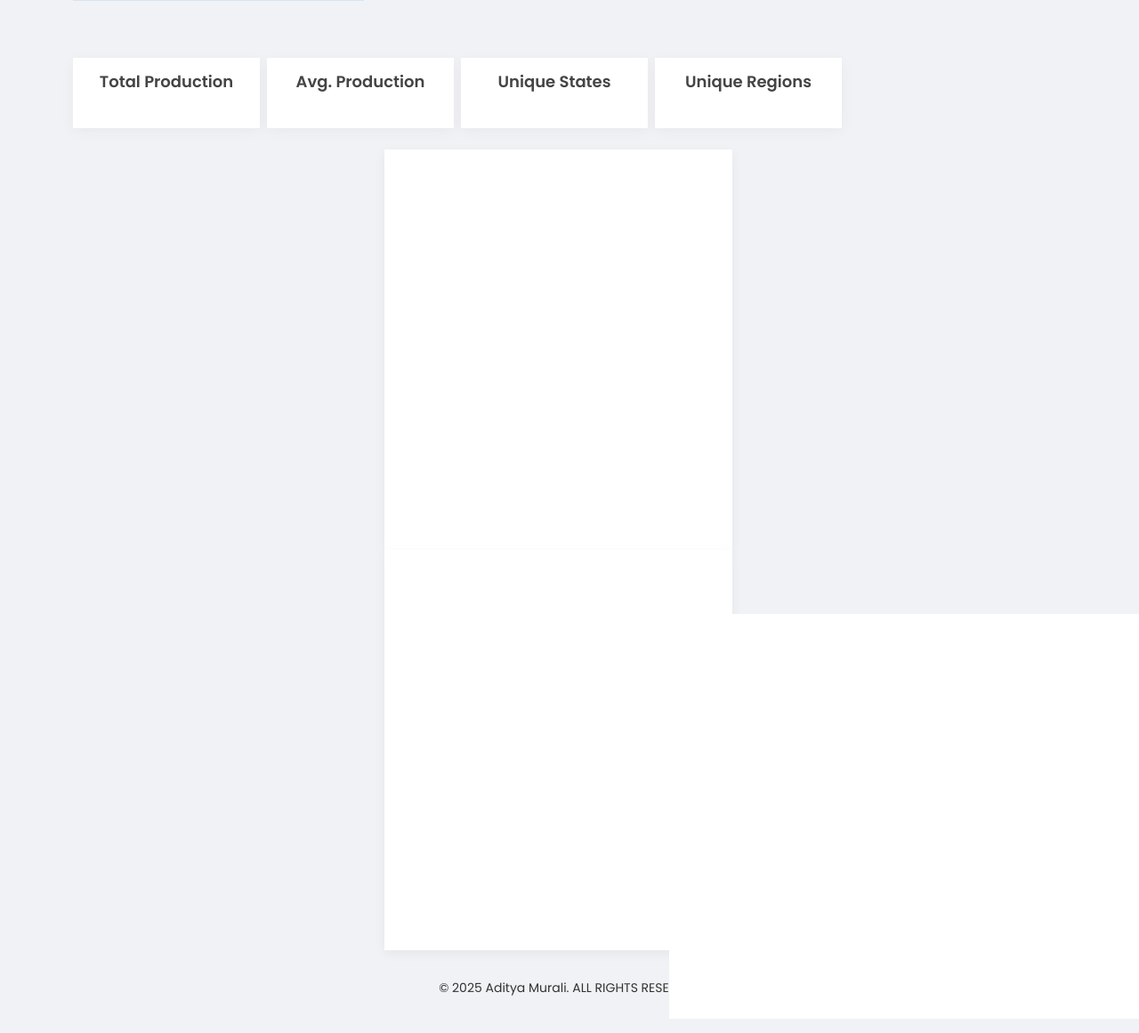
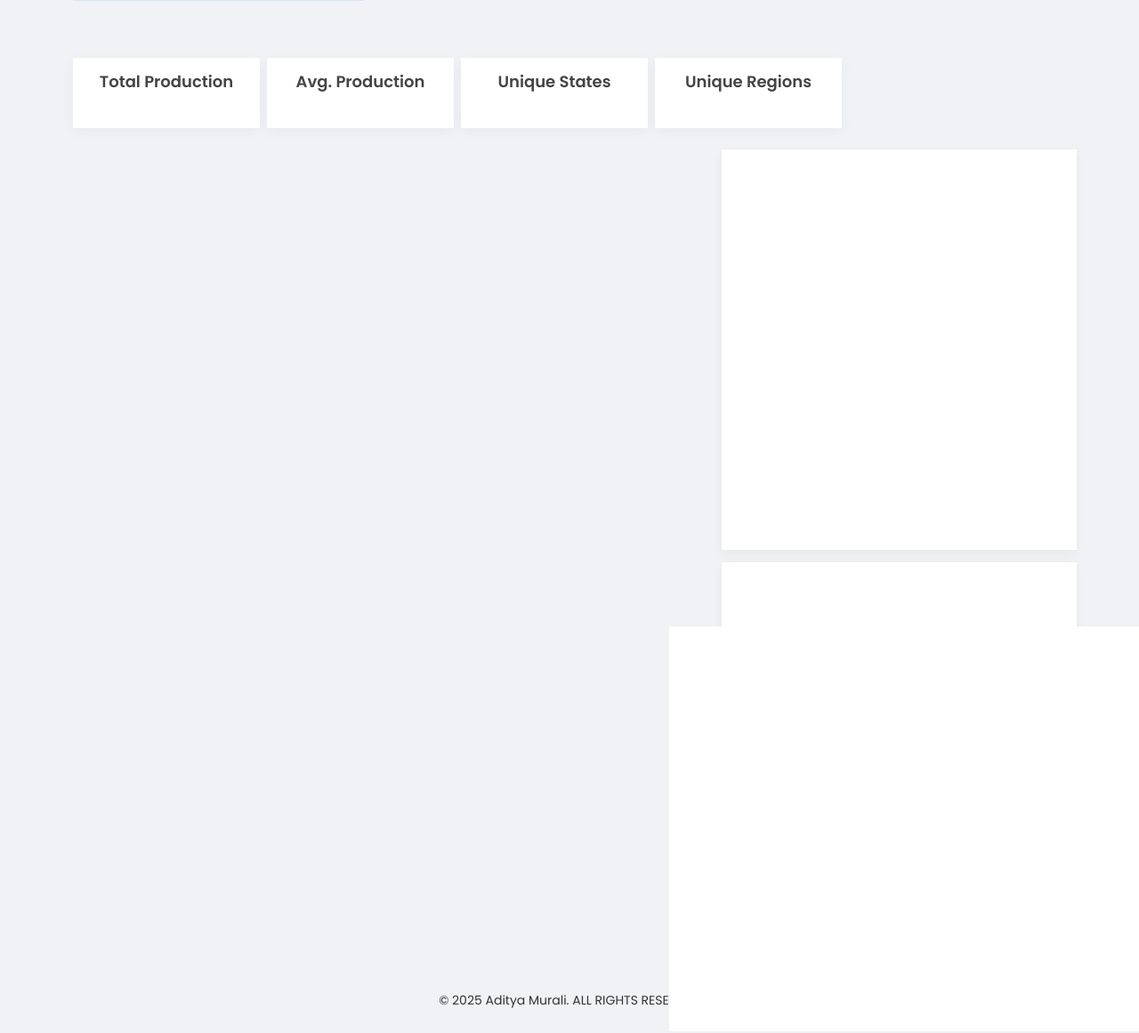
Before and after one commit to adityaaa-09/State-wise-petrol-production, a Python web app: template templates/index.html in a window 1280 px wide; the page is wider, and only the part inside the window is pictured. Shown: the part 303-1464 px from the top of that part at 89% size. Run offline with Jinja, Linux system fonts and the light colour scheme; the template is opened without the code that fills it, so the values that code supplies are empty.

Commit message:
Update index.html

```diff
--- a/templates/index.html
+++ b/templates/index.html
@@ -69,11 +69,10 @@
         </div>
 
         <!-- Charts -->
-        <div class="row mt-4">
+        <div class="row mt-4 chart-row">
             <div class="container-1">
                 <div class="sub-container-1">
                     {{ barchart | safe }}
-                </div>
                 </div>
             </div>
 
@@ -82,7 +81,9 @@
                     {{ donutChart | safe }}
                 </div>
             </div>
+        </div>
 
+        <div class="row mt-4 chart-row-2">
             <div class="container-3">
                 <div class="sub-container-3">
                     {{ barchart1 | safe }}
@@ -92,6 +93,7 @@
             <div class="container-4">
                 <div class="sub-container-4">
                     {{ donutChart1 | safe }}
+                </div>
             </div>
         </div>
 
```
Lines whose indentation alone changed are shown as unchanged.
